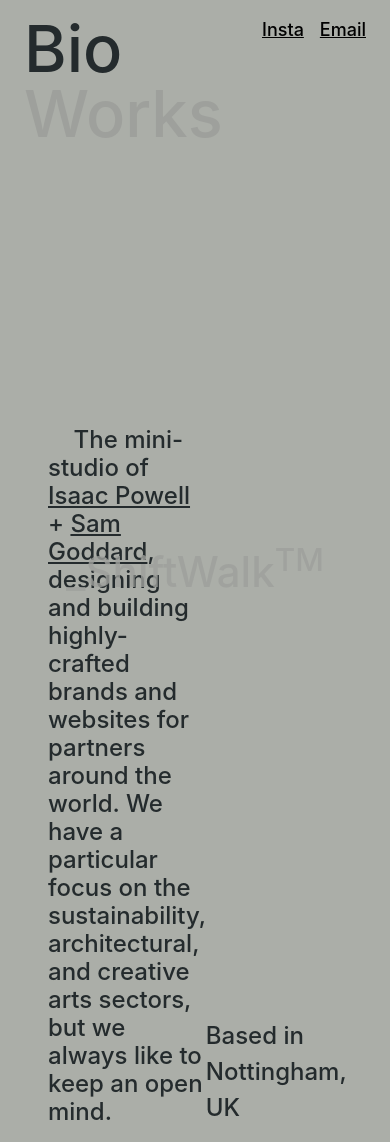
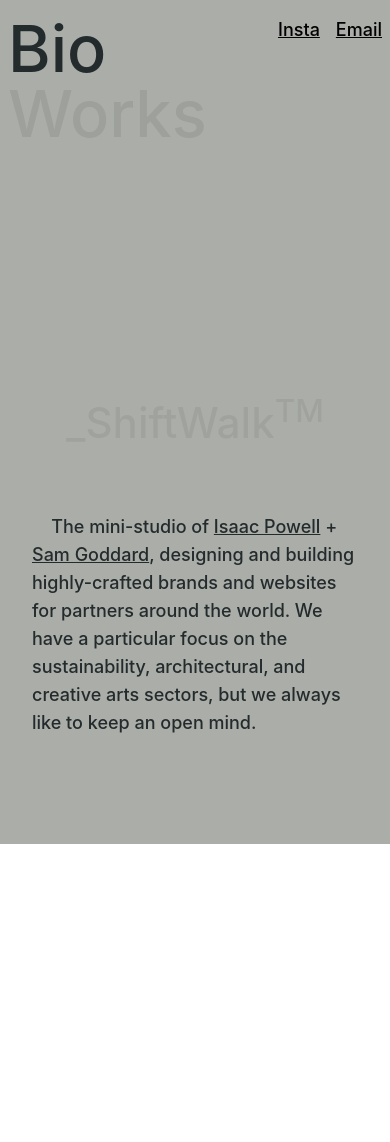
Before and after one commit to hayatul-islam/shift-walk, a React (Create React App) app: page / in a window 390 px wide. After the commit the page ends 844 px from the top, so only its background shows below. Built offline with nearby package versions, Linux system fonts and the light colour scheme.

Commit message:
bio page responsive

```diff
--- a/src/App.js
+++ b/src/App.js
@@ -6,7 +6,7 @@ import Works from "./components/works/Works";
 function App() {
   return (
     <>
-      <div className="bg-[#abaea8] min-h-screen relative py-4 px-6 ">
+      <div className="bg-[#abaea8] min-h-screen relative py-4 px-2 lg:px-6 ">
         <BrowserRouter>
           <Header />
           <Routes>
--- a/src/components/home/Bio.js
+++ b/src/components/home/Bio.js
@@ -18,7 +18,7 @@ function Bio() {
   const [showData, setShowData] = useState("");
   return (
     <>
-      <div className="h-[280px] w-[60%] ml-auto">
+      <div className="md:block hidden md:h-[280px] w-[80%] xl:w-[60%] ml-auto">
         {showData === "sam" && <BioData data={samGoddard} />}
         {showData === "powell" && <BioData data={isaacPowell} />}
       </div>
--- a/src/components/home/BioContent.js
+++ b/src/components/home/BioContent.js
@@ -3,9 +3,10 @@ import React from "react";
 function BioContent({ setShowData }) {
   return (
     <>
-      <div className="flex justify-between text-[24px] font-medium text-[#242b2d]">
+      <div className="grid items-end h-[70vh] md:h-full">
+        <div className="flex justify-between text-[18px] md:text-[20px] xl:text-[24px] font-medium text-[#242b2d]">
           <div>
-          <p className="max-w-[740px]  leading-7 gapeworms">
+            <p className="max-w-[500px] xl:max-w-[740px]  leading-7 gapeworms">
               &nbsp;&nbsp;&nbsp;&nbsp;The mini-studio of{" "}
               <span
                 onMouseEnter={() => setShowData("powell")}
@@ -28,8 +29,14 @@ function BioContent({ setShowData }) {
               always like to keep an open mind.
             </p>
           </div>
-        <div className="flex items-end">
-          <h3>Based in Nottingham, UK</h3>
+          <div className="hidden md:flex items-end ">
+            <div className="group cursor-pointer">
+              <h3 className="group-hover:block hidden">
+                Based in Nottingham, UK
+              </h3>
+              <h3 className="group-hover:hidden">WorldWide</h3>
+            </div>
+          </div>
         </div>
       </div>
     </>
--- a/src/components/home/BioData.js
+++ b/src/components/home/BioData.js
@@ -4,7 +4,7 @@ function BioData({ data }) {
   const { role, selected, stack, awards } = data || {};
   return (
     <>
-      <div className=" text-[24px] font-medium text-[#242b2d] pt-2  z-50">
+      <div className="text-[20px] xl:text-[24px] font-medium text-[#242b2d] pt-2  z-50">
         <div>
           <div className="flex justify-between border-b border-t border-[#242b2d] py-1">
             <h4>Role</h4>
```
Lines whose indentation alone changed are shown as unchanged.
